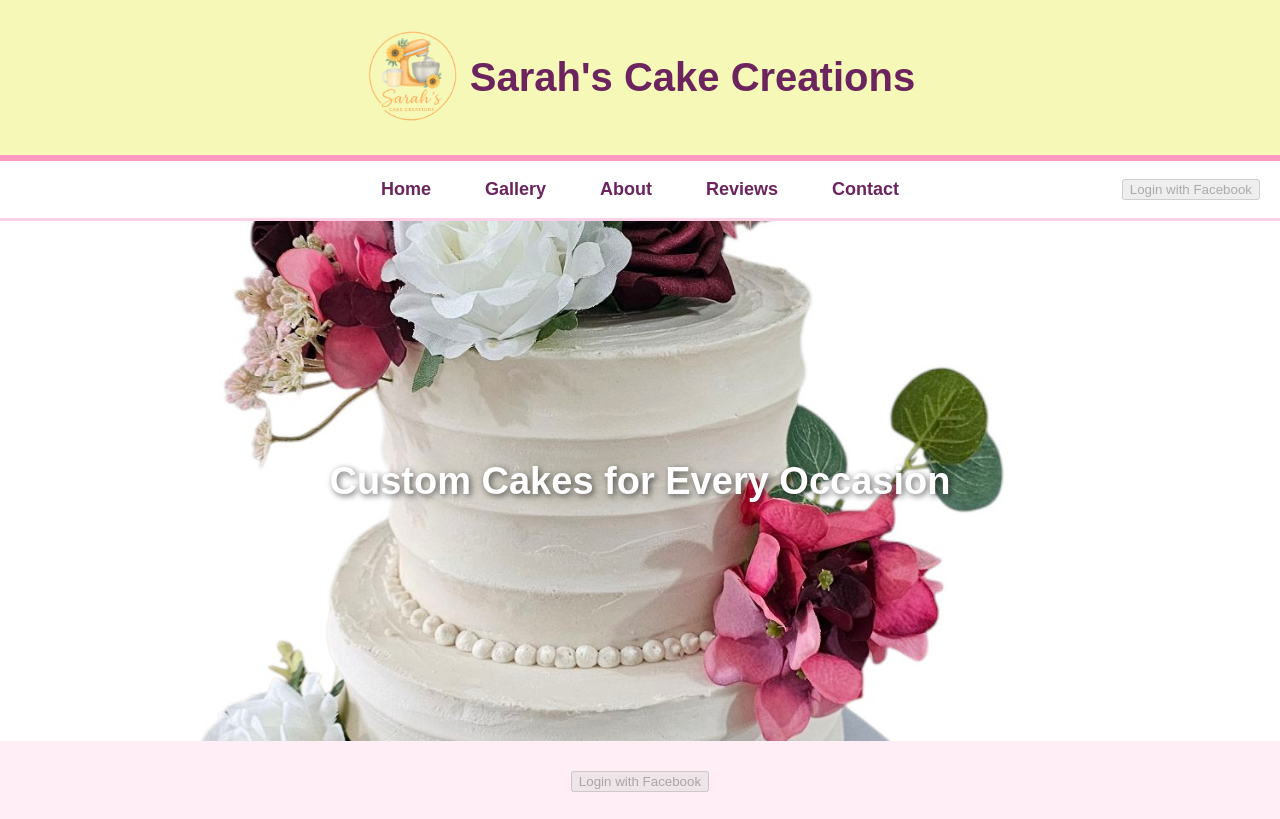
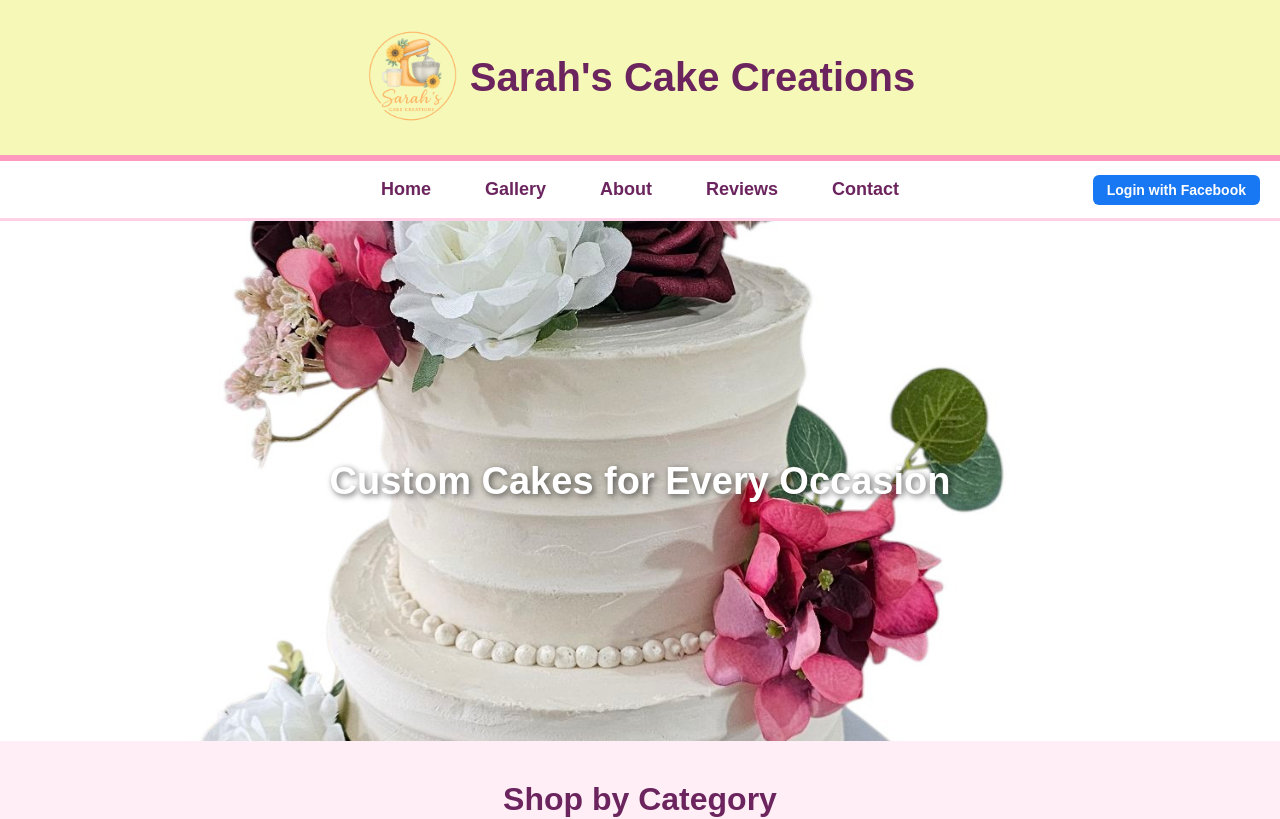
Before and after one commit to sarahandjames2017/sarahs-cake-creations, a Next.js app: page / in a window 1280 px wide. Shown: the top 819 px of the page. Built offline with nearby package versions, Linux system fonts and the light colour scheme.

Commit message:
Fix Facebook login button, layout, and auth flow

```diff
--- a/app/components/ClientNav.tsx
+++ b/app/components/ClientNav.tsx
@@ -5,7 +5,7 @@ import FacebookLoginButton from "./FacebookLoginButton";
 export default function ClientNav() {
   return (
     <nav className="site-nav">
-      <div className="nav-spacer"></div>
+      <div className="nav-spacer" />
 
       <div className="site-nav-links">
         <a href="/">Home</a>
--- a/app/components/FacebookLoginButton.tsx
+++ b/app/components/FacebookLoginButton.tsx
@@ -14,10 +14,14 @@ export default function FacebookLoginButton() {
   const [loading, setLoading] = useState(false);
 
   useEffect(() => {
-    if (window.FB) {
+    // If already loaded
+    if (typeof window !== "undefined" && window.FB) {
       setReady(true);
       return;
     }
+
+    // Prevent adding script twice
+    if (document.getElementById("facebook-jssdk")) return;
 
     window.fbAsyncInit = function () {
       window.FB.init({
@@ -55,10 +59,7 @@ export default function FacebookLoginButton() {
           return;
         }
 
-        console.log(
-          "✅ FB access token:",
-          response.authResponse.accessToken
-        );
+        console.log("✅ FB access token:", response.authResponse.accessToken);
 
         try {
           const res = await fetch("/api/auth/facebook", {
@@ -79,6 +80,7 @@ export default function FacebookLoginButton() {
           }
 
           // ✅ SUCCESS
+          setLoading(false);
           window.location.href = "/";
         } catch (err) {
           console.error("❌ Network error", err);
@@ -90,7 +92,7 @@ export default function FacebookLoginButton() {
   };
 
   return (
-    <button onClick={login} disabled={!ready || loading}>
+    <button className="fb-login-btn" onClick={login} disabled={!ready || loading}>
       {loading ? "Logging in..." : "Login with Facebook"}
     </button>
   );
--- a/app/globals.css
+++ b/app/globals.css
@@ -37,7 +37,7 @@ body {
   padding: 12px 20px;
   border-bottom: 3px solid #ffd1e6;
 
-  /* 🔑 CRITICAL FIX */
+  /* ensures nav stays above hero */
   position: relative;
   z-index: 1000;
 }
@@ -85,7 +85,6 @@ body {
   cursor: pointer;
   white-space: nowrap;
 
-  /* 🔑 CRITICAL FIX */
   position: relative;
   z-index: 2000;
   pointer-events: auto;
--- a/app/layout.tsx
+++ b/app/layout.tsx
@@ -1,11 +1,5 @@
 import "./globals.css";
-import React from "react";
 import ClientNav from "./components/ClientNav";
-
-export const metadata = {
-  title: "Sarah's Cake Creations",
-  description: "Custom cakes for every occasion",
-};
 
 export default function RootLayout({
   children,
@@ -15,19 +9,16 @@ export default function RootLayout({
   return (
     <html lang="en">
       <body>
-        {/* Header */}
         <header className="site-header">
           <img src="/images/logo.png" alt="Sarah's Cake Creations Logo" />
           <h1>Sarah&apos;s Cake Creations</h1>
         </header>
 
-        {/* Client-side navigation */}
+        {/* ✅ NAV ONLY HERE */}
         <ClientNav />
 
-        {/* Page content */}
         {children}
 
-        {/* Footer */}
         <footer className="site-footer">
           © 2025 Sarah&apos;s Cake Creations. All Rights Reserved.
         </footer>
--- a/app/page.tsx
+++ b/app/page.tsx
@@ -1,6 +1,4 @@
 "use client";
-
-import FacebookLoginButton from "./components/FacebookLoginButton";
 
 export default function Home() {
   return (
@@ -88,11 +86,6 @@ export default function Home() {
         Custom Cakes for Every Occasion
       </div>
 
-      {/* FACEBOOK LOGIN (ADDED — nothing else changed) */}
-      <div style={{ marginTop: "30px", textAlign: "center" }}>
-        <FacebookLoginButton />
-      </div>
-
       {/* CATEGORIES */}
       <h2 className="section-title">Shop by Category</h2>
 
```
